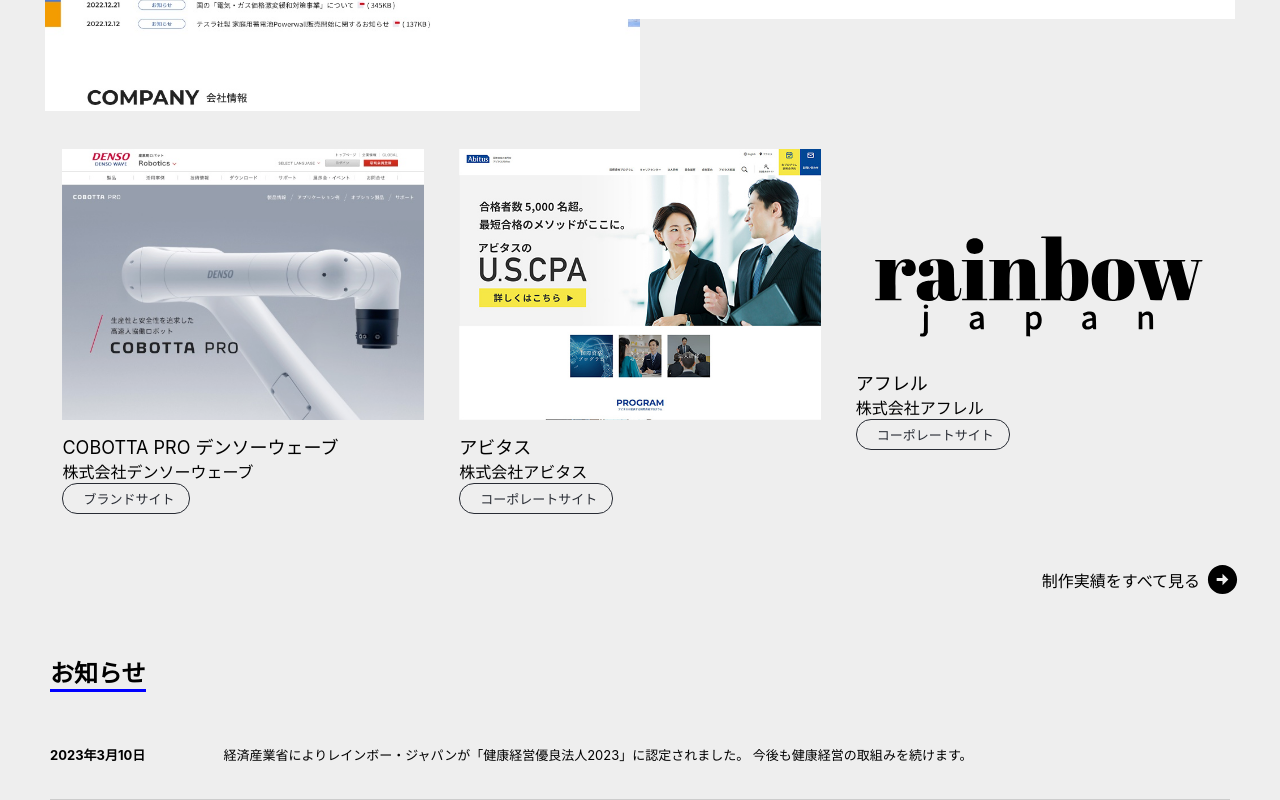
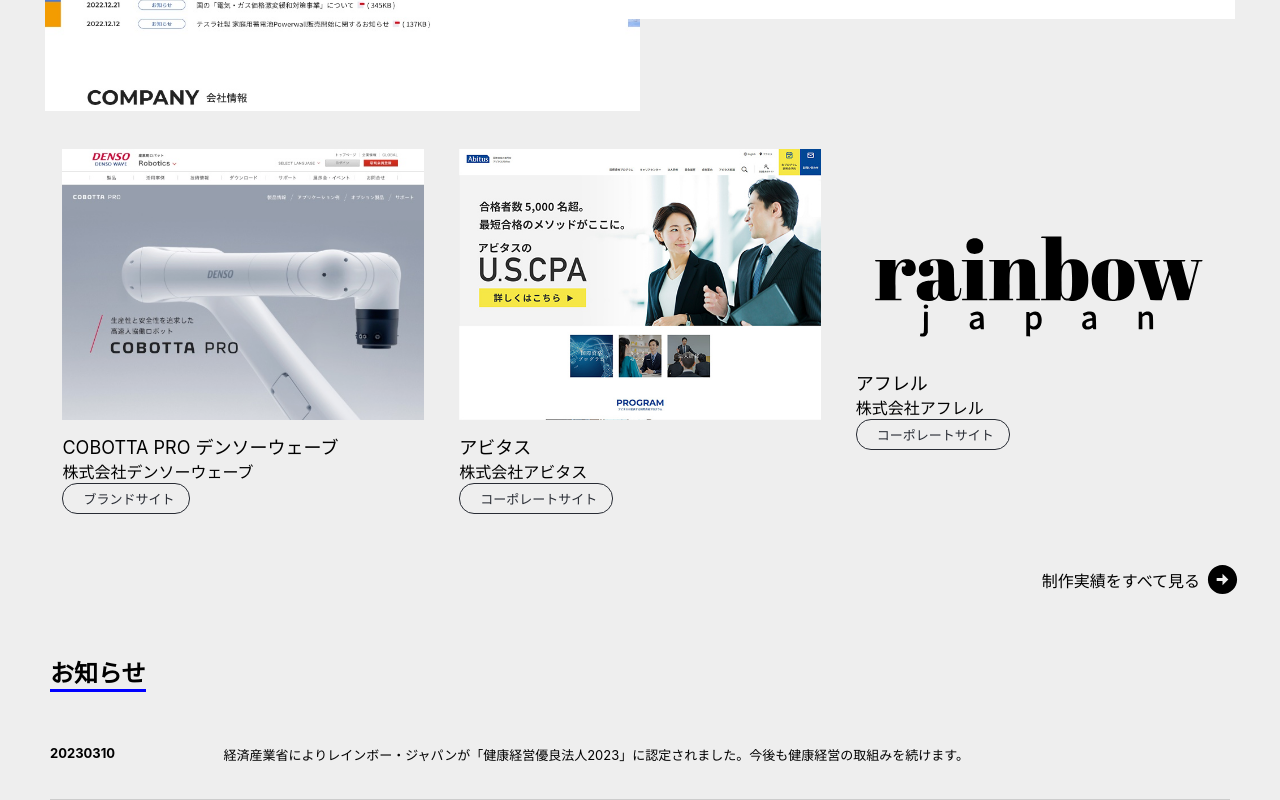
Before and after one commit to ultimania/react-rainbow-japan, a React (Create React App) app: page / in a window 1280 px wide. Shown: the part 1988-2788 px from the top of the page. Built offline with nearby package versions, Linux system fonts and the light colour scheme.

Commit message:
feat: link, information list components

```diff
--- a/src/components/Elements/Button/Button.tsx
+++ b/src/components/Elements/Button/Button.tsx
@@ -1,6 +1,7 @@
 import React, { ReactHTMLElement, ReactNode, useEffect, useState } from 'react'
 import { IconEnum } from '../../Types'
 import { Icon } from '../Icon'
+import { SimpleLink } from '../Link'
 
 type ButtonProps = {
   children?: ReactNode
@@ -11,12 +12,17 @@
 }
 
 export const Button = (props: ButtonProps) => {
-  const IconText = props.icon ? Icon[props.icon] : Icon.undefined ;
+  const IconText = props.icon ? Icon[props.icon] : Icon.undefined
 
   return (
-    <a className={`button ${props.outline && 'outline'}`} href={props.url ?? '/dummy'}>
-      {props.icon && <IconText fontSize='small' />}
-      <span className={`button-text ${props.className ?? ''}`}>{props.children}</span>
-    </a>
-  );
+    <SimpleLink
+      className={`button ${props.outline && 'outline'}`}
+      href={props.url ?? '/dummy'}
+    >
+      {props.icon && <IconText fontSize="small" />}
+      <span className={`button-text ${props.className ?? ''}`}>
+        {props.children}
+      </span>
+    </SimpleLink>
+  )
 }
--- a/src/components/Elements/Link/ShowAllLink.tsx
+++ b/src/components/Elements/Link/ShowAllLink.tsx
@@ -1,6 +1,7 @@
 import React, { ReactNode } from 'react'
 import { IconEnum } from '../../Types'
 import { Icon } from '../Icon'
+import { SimpleLink } from './SimpleLink'
 
 type ShowAllLinkProps = {
   children: ReactNode
@@ -10,11 +11,11 @@
 export const ShowAllLink = (props: ShowAllLinkProps) => {
   const NextIcon = Icon[IconEnum.ArrowCircleRight]
   return (
-    <a href={props.href ?? '/dummy'} className="link contents-show-all">
+    <SimpleLink href={props.href ?? '/dummy'} className="link contents-show-all">
       <span className="text">
         {props.children}
       </span>
       <NextIcon fontSize='large'/>
-    </a>
+    </SimpleLink>
   )
 }
--- /dev/null
+++ b/src/components/Elements/Link/SimpleLink.tsx
@@ -0,0 +1,15 @@
+import React, { ReactNode } from 'react'
+
+type SimpleLinkProps = {
+  children: ReactNode
+  href: string
+  className?: string
+}
+
+export const SimpleLink = (props: SimpleLinkProps) => {
+  return (
+    <a href={props.href} className={`simple-link ${props.className}`}>
+      {props.children}
+    </a>
+  )
+}
--- a/src/components/Elements/Link/index.ts
+++ b/src/components/Elements/Link/index.ts
@@ -1 +1,2 @@
 export * from './ShowAllLink'
+export * from './SimpleLink'
--- /dev/null
+++ b/src/components/Elements/List/InformationList.tsx
@@ -0,0 +1,33 @@
+import React from 'react'
+import { SimpleLink } from '../Link'
+
+type Information = {
+  date: string
+  title: string
+  url?: string
+}
+
+type InformationListProps = {
+  contents: Information[]
+}
+
+export const InformationList = (props: InformationListProps) => {
+  return (
+    <div className="notifications-list">
+      {props.contents.map((content, index) => {
+        return (
+          <div className="row" key={index}>
+            <span className="date">{content.date}</span>
+            {content.url ? (
+              <SimpleLink className="title" href={content.url}>
+                {content.title}
+              </SimpleLink>
+            ) : (
+              <span className="title">{content.title}</span>
+            )}
+          </div>
+        )
+      })}
+    </div>
+  )
+}
--- /dev/null
+++ b/src/components/Elements/List/index.ts
@@ -0,0 +1 @@
+export * from './InformationList'
--- a/src/components/Layout/App.scss
+++ b/src/components/Layout/App.scss
@@ -5,6 +5,11 @@
 }
 
 /* ------------ 共通 ------------ */
+.simple-link {
+  text-decoration: none;
+  color: inherit;
+}
+
 .contents {
   padding: 20px;
   background-color: #EEE;
--- a/src/components/Layout/MainLayout.tsx
+++ b/src/components/Layout/MainLayout.tsx
@@ -28,6 +28,8 @@
 import { IconEnum } from '../Types'
 import { ShowAllLink } from '../Elements/Link'
 import { ContentsTitle } from '../Elements/Label'
+import { InformationList } from '../Elements/List'
+import { info } from 'console'
 
 export const MainLayout = () => {
   const [currentSlide, setCurrentSlide] = useState(0)
@@ -54,6 +56,22 @@
     { id: 1, imgSrc: imgMv1, alt: 'img-mv1' },
     { id: 2, imgSrc: imgMv2, alt: 'img-mv2' },
     { id: 3, imgSrc: imgMv3, alt: 'img-mv3' },
+  ]
+
+  const informations = [
+    {
+      "date": "20230310",
+      "title": "経済産業省によりレインボー・ジャパンが「健康経営優良法人2023」に認定されました。今後も健康経営の取組みを続けます。",
+      "url": "/dummy"
+    },
+    {
+      "date": "20220401",
+      "title": "ハイブリッドワーク（オフィスワークとテレワークを組み合わせた働き方）移行のお知らせ"
+    },
+    {
+      "date": "20220309",
+      "title": "経済産業省によりレインボー・ジャパンが「健康経営優良法人2022」に認定されました。今後も健康経営の取組みを続けます。"
+    },
   ]
 
   return (
@@ -201,28 +219,7 @@
       <div id="layout-notification" className="contents">
         <ContentsTitle title="お知らせ" />
         <div className="contents-main">
-          <div className="notifications-list">
-            <div className="row">
-              <span className="date">2023年3月10日</span>
-              <span className="title">
-                経済産業省によりレインボー・ジャパンが「健康経営優良法人2023」に認定されました。
-                今後も健康経営の取組みを続けます。
-              </span>
-            </div>
-            <div className="row">
-              <span className="date">2022年4月1日</span>
-              <span className="title">
-                ハイブリッドワーク（オフィスワークとテレワークを組み合わせた働き方）移行のお知らせ
-              </span>
-            </div>
-            <div className="row">
-              <span className="date">2022年3月9日</span>
-              <span className="title">
-                経済産業省によりレインボー・ジャパンが「健康経営優良法人2022」に認定されました。
-                今後も健康経営の取組みを続けます。
-              </span>
-            </div>
-          </div>
+          <InformationList contents={informations}/>
         </div>
         <ShowAllLink>お知らせをすべて見る</ShowAllLink>
       </div>
```
